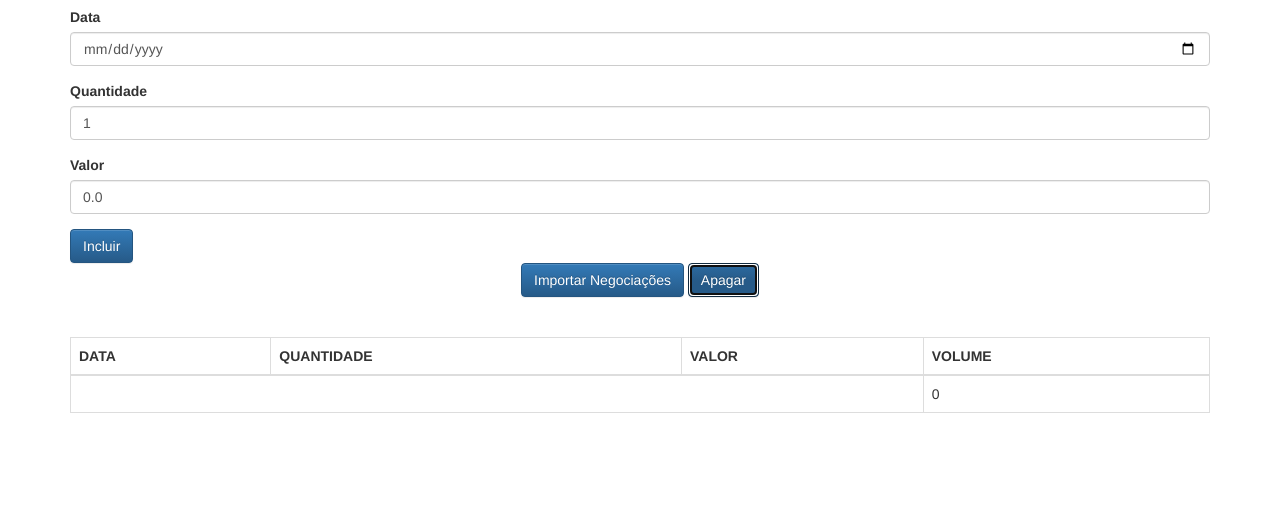
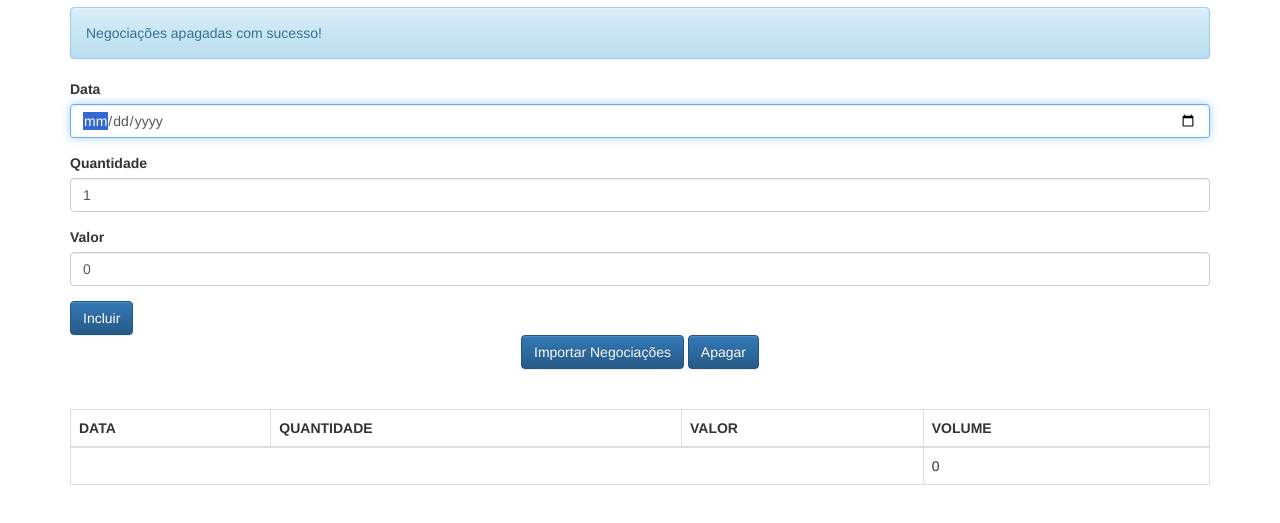
Before and after one commit to renatoviegas/aluraframe, a plain HTML site: page client/index.html in a window 1280 px wide. Both pictures are taken after a click on the button "Apagar". Shown: the part 63-586 px from the top of the page. Drawn offline with Linux system fonts and the light colour scheme.

Commit message:
Aula 07.1 - Adicionado uma forma de atualizar a tabela de negociações através de reflexão, atribuindo o contexto e função que será disparada na classe ListaNegociacoes

```diff
--- a/client/index.html
+++ b/client/index.html
@@ -39,7 +39,7 @@
         <button class="btn btn-primary text-center" type="button">
             Importar Negociações
         </button>
-        <button class="btn btn-primary text-center" type="button">
+        <button class="btn btn-primary text-center" type="button" onclick="negociacaoController.apaga()">
             Apagar
         </button>
     </div>
--- a/client/js/app/controllers/NegociacaoController.js
+++ b/client/js/app/controllers/NegociacaoController.js
@@ -6,9 +6,10 @@ class NegociacaoController {
     this._inputQuantidade = $('#quantidade');
     this._inputValor = $('#valor');
 
-    this._negociacoes = new ListaNegociacoes();
+    this._negociacoes = new ListaNegociacoes(this, function(model) {
+      this._negociacoesView.update(model);
+    });
     this._negociacoesView = new NegociacoesView($('#negociacoesView'));
-    this._negociacoesView.update(this._negociacoes);
 
     this._mensagem = new Mensagem();
     this._mensagemView = new MensagemView($('#mensagemView'));
@@ -18,9 +19,14 @@ class NegociacaoController {
   adiciona(event) {
     event.preventDefault();
     this._negociacoes.adiciona(this._criaNegociacao());
-    this._negociacoesView.update(this._negociacoes);
+    this._mensagem.texto = 'Negociação adicionada com sucesso!';
+    this._mensagemView.update(this._mensagem);
+    this._limpaFormulario();
+  }
 
-    this._mensagem.texto = 'Negociação adicionada com sucesso!';
+  apaga() {
+    this._negociacoes.esvazia();
+    this._mensagem.texto = 'Negociações apagadas com sucesso!';
     this._mensagemView.update(this._mensagem);
     this._limpaFormulario();
   }
--- a/client/js/app/models/ListaNegociacoes.js
+++ b/client/js/app/models/ListaNegociacoes.js
@@ -1,14 +1,26 @@
 class ListaNegociacoes {
 
-  constructor() {
+  constructor(context, trigger) {
     this._negociacoes = [];
+    this._context = context;
+    this._trigger = trigger;
+  }
+
+  _refreshView() {
+    Reflect.apply(this._trigger, this._context, [this]);
   }
 
   adiciona(negociacao) {
     this._negociacoes.push(negociacao);
+    this._refreshView();
   }
 
   get negociacoes() {
     return [].concat(this._negociacoes);
   }
+
+  esvazia() {
+    this._negociacoes = [];
+    this._refreshView();
+  }
 }
```
